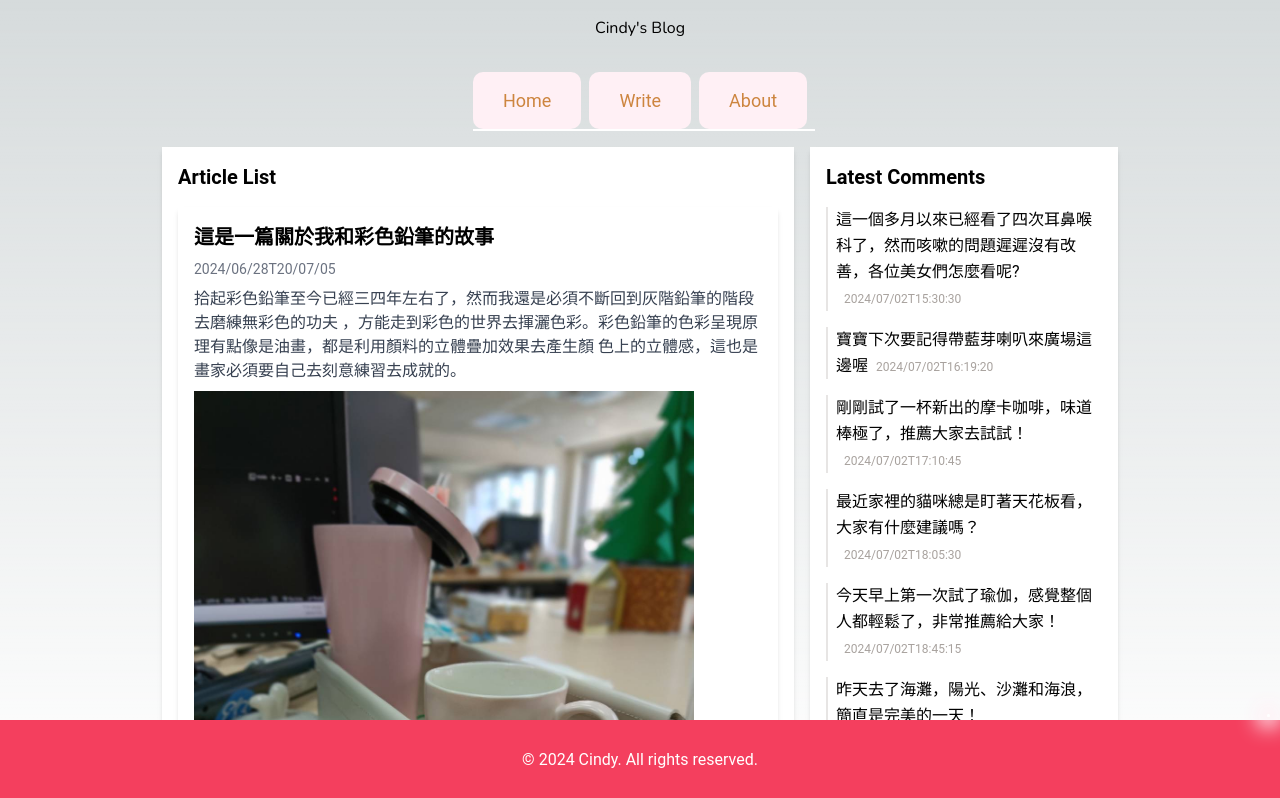
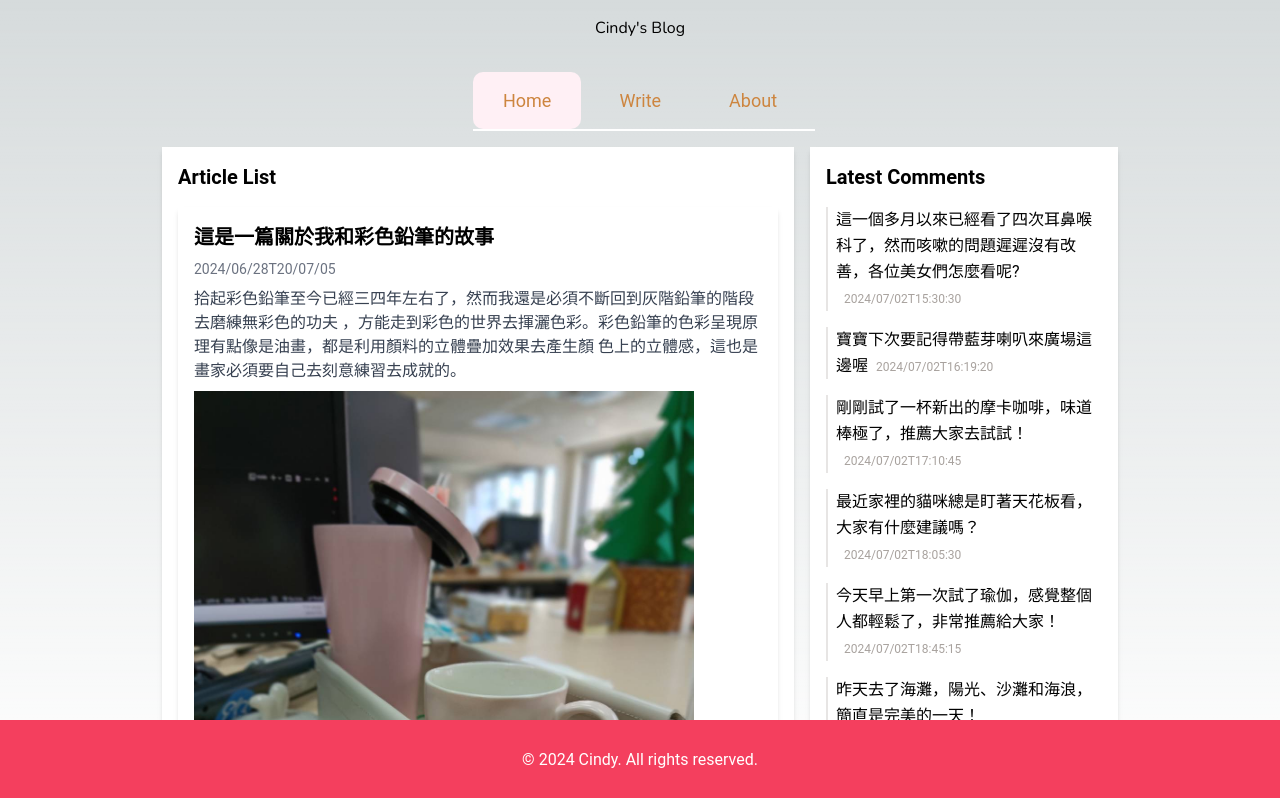
Before and after one commit to cindy951357/react-blog, a Next.js app: page / in a window 1280 px wide. Shown: the top 798 px of the page. Built offline with nearby package versions, Linux system fonts and the light colour scheme.

Commit message:
WIP: active page; don't know why "about" folder is missing

```diff
--- a/src/app/animation.css
+++ b/src/app/animation.css
@@ -17,7 +17,6 @@
   top: 50%;
   width: 20px;
   height: 20px;
-  background: pink;
   border-radius: 50%;
   transform: translate(-50%, -50%) scale(1);
   transition: transform 0.6s ease-out, opacity 0.6s ease-out;
--- a/src/components/Button/GlowButton.tsx
+++ b/src/components/Button/GlowButton.tsx
@@ -1,21 +1,23 @@
-import React, { useState } from 'react';
+import React, { useState } from "react";
 
 interface GlowButtonProps {
-    btnText: string;
-    color: string;
+  btnText: string;
+  color: string;
+  onClick?: () => void;
 }
 
-const GlowButton: React.FC<GlowButtonProps> = ({ btnText, color }) => {
+const GlowButton: React.FC<GlowButtonProps> = ({ btnText, color, onClick }) => {
   const [isGlowing, setIsGlowing] = useState(false);
 
   return (
     <button
-      className={`glow-button ${isGlowing ? 'glow' : ''}`}
+      className={`glow-button ${isGlowing ? "glow" : ""}`}
+      onClick={onClick}
       onMouseOver={() => setIsGlowing(true)}
       onMouseOut={() => setIsGlowing(false)}
       style={{
         backgroundColor: color,
-        boxShadow: isGlowing ? `0 0 20px ${color}` : 'none',
+        boxShadow: isGlowing ? `0 0 20px ${color}` : "none",
       }}
     >
       {btnText}
--- a/src/components/CommentList.tsx
+++ b/src/components/CommentList.tsx
@@ -1,5 +1,5 @@
 import React from 'react';
-import { useComments } from './CommentContext';
+import { useComments } from '../context/CommentContext';
 
 const CommentList: React.FC = () => {
   const { comments } = useComments();
--- a/src/components/Footer.tsx
+++ b/src/components/Footer.tsx
@@ -1,7 +1,7 @@
 export default function Footer() {
     return (
         <footer className="flex w-full bg-rose-500 h-20 bottom-0 fixed justify-center items-center text-white">
-            <div className="line-container">
+            <div className="line-anim-container">
             <div className="line"></div>
             <div className="glowing-dot"></div>
             </div>
--- a/src/components/LatestComments.tsx
+++ b/src/components/LatestComments.tsx
@@ -1,5 +1,5 @@
 import React from 'react';
-import { useComments } from './CommentContext';
+import { useComments } from '../context/CommentContext';
 
 const LatestComment: React.FC = () => {
   const { comments } = useComments();
--- a/src/components/Menu.tsx
+++ b/src/components/Menu.tsx
@@ -1,10 +1,12 @@
-import React from 'react';
-import { useRouter } from 'next/router';
-import Link from 'next/link';
-import GlowButton from './Button/GlowButton';
+import React from "react";
+import { useRouter } from "next/router";
+import Link from "next/link";
+import GlowButton from "./Button/GlowButton";
+import { useActivePage } from "@/context/ActivePageContext";
 
 const Menu: React.FC = () => {
   const router = useRouter();
+  const { activePage, setActivePage } = useActivePage();
 
   const navigateTo = (path: string) => {
     router.push(path);
@@ -12,24 +14,49 @@ const Menu: React.FC = () => {
 
   return (
     <div className="menu-container flex justify-center gap-2 mt-4">
-            <div className='dummy-div'></div>
+      <div className="dummy-div"></div>
       <div className="col-span-4">
         <div className="menu flex gap-2 border-b-2 border-white">
           <Link href="/">
-                    <GlowButton btnText={'Home'} color={'LavenderBlush'}/>
+            <GlowButton
+              btnText={"Home"}
+              color={activePage === "/" ? "LavenderBlush" : "defaultColor"}
+              onClick={() => {
+                setActivePage("home");
+                navigateTo("/");
+              }}
+            />
           </Link>
           <Link href="/write">
-                    <GlowButton btnText={'Write'} color={'LavenderBlush'}/>
+            <GlowButton
+              btnText={"Write"}
+              color={activePage === "/write" ? "LavenderBlush" : "defaultColor"}
+              onClick={() => {
+                setActivePage("write");
+                navigateTo("/write");
+              }}
+            />
           </Link>
-                <Link href="/write">
-                    <GlowButton btnText={'About'} color={'LavenderBlush'}/>
+          <Link href="/about/site-intro">
+            <GlowButton
+              btnText={"About"}
+              color={
+                activePage === "/about/site-intro"
+                  ? "LavenderBlush"
+                  : "defaultColor"
+              }
+              onClick={() => {
+                setActivePage("about");
+                navigateTo("/about/site-intro");
+              }}
+            />
           </Link>
-            <div className='dummy-div'></div>
+          <div className="dummy-div"></div>
         </div>
-            <div className='dummy-div'></div>
+        <div className="dummy-div"></div>
       </div>
     </div>
-    )
+  );
 };
 
 export default Menu;
--- /dev/null
+++ b/src/context/ActivePageContext.tsx
@@ -0,0 +1,26 @@
+import React, { createContext, useState, useContext, ReactNode } from 'react';
+
+type ActivePageContextType = {
+    activePage: string;
+    setActivePage: (page: string) => void;
+};
+
+const ActivePageContext = createContext<ActivePageContextType | undefined>(undefined);
+
+export const ActivePageProvider: React.FC<{ children: ReactNode }> = ({ children }) => {
+    const [activePage, setActivePage] = useState<string>('/');
+
+    return (
+        <ActivePageContext.Provider value={{ activePage, setActivePage }}>
+            {children}
+        </ActivePageContext.Provider>
+    );
+};
+
+export const useActivePage = () => {
+    const context = useContext(ActivePageContext);
+    if (!context) {
+        throw new Error('useActivePage must be used within an ActivePageProvider');
+    }
+    return context;
+};
```
Also changed, not shown: src/context/AppProvider.tsx (added, +17 -0 lines), src/pages/_app.tsx (+8 -8 lines), src/context/CommentContext.tsx (renamed from src/components/CommentContext.tsx). Lines whose indentation alone changed are shown as unchanged.
